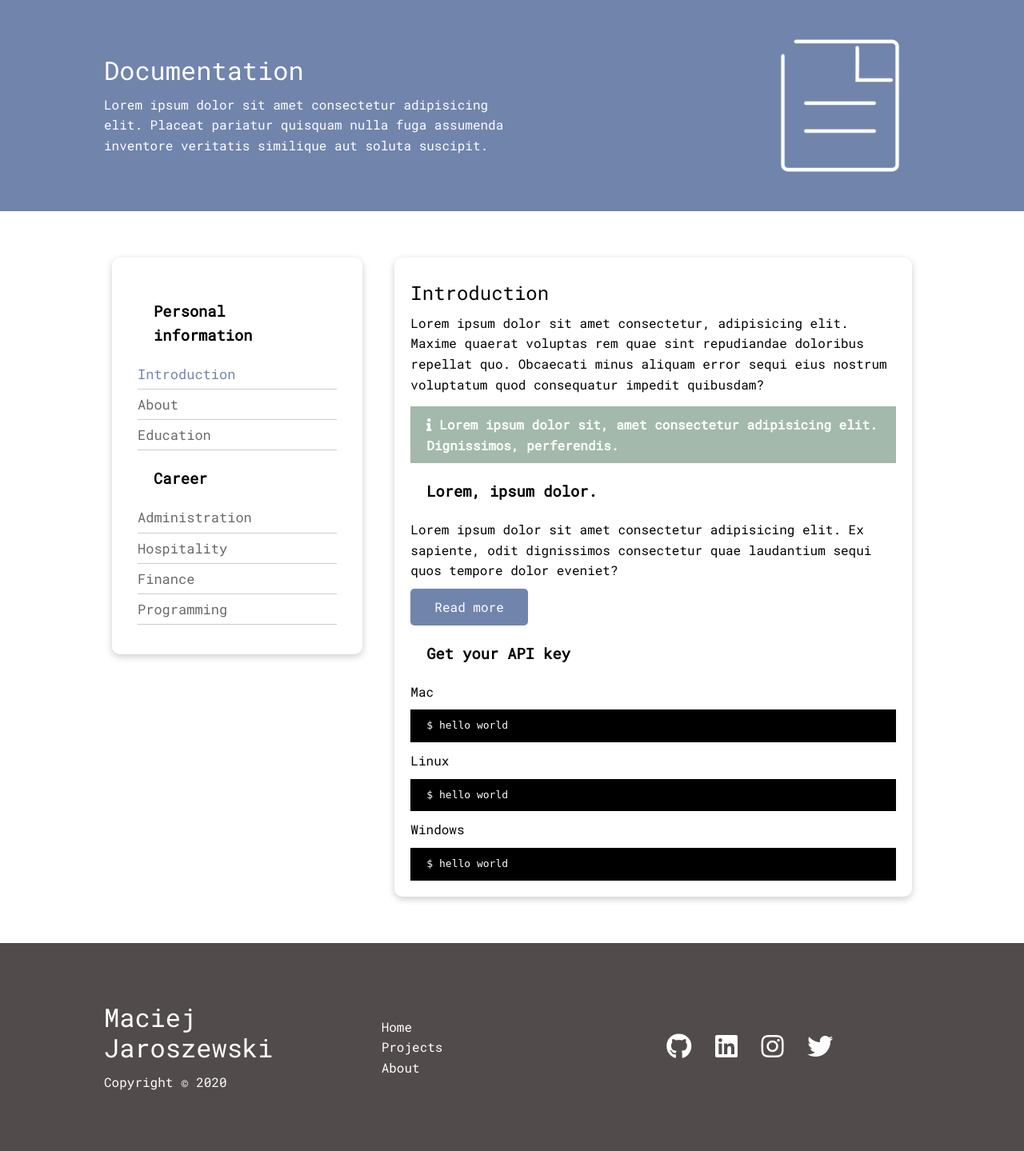
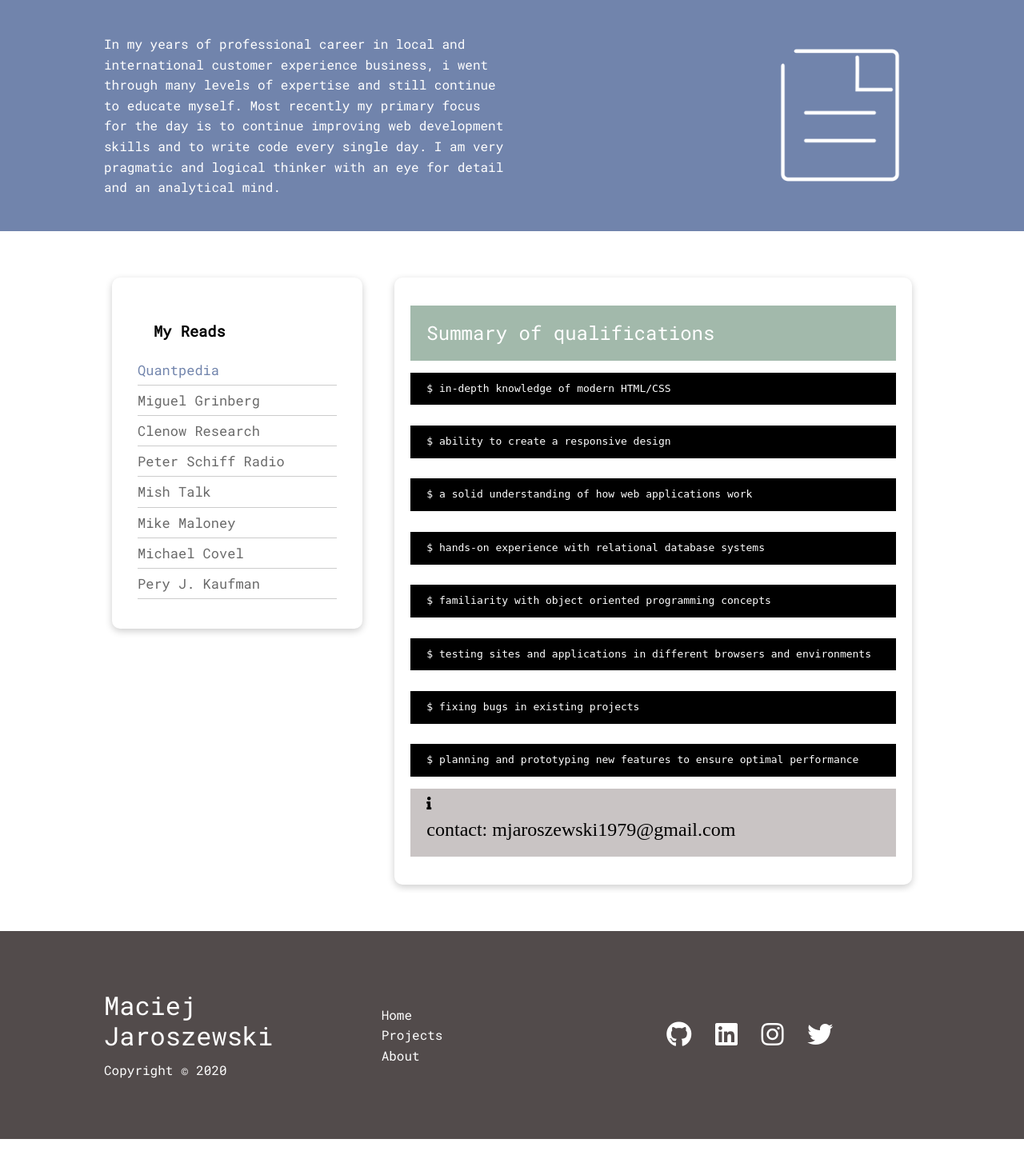
Before and after one commit to mjaroszewski1979/project_01, a Python web app: template templates/about.html in a window 1280 px wide. Shown: the part 70-1509 px from the top of the page at 80% size. Run offline with Jinja, Linux system fonts and the light colour scheme; the template is opened without the code that fills it, so the values that code supplies are empty; some web fonts are replaced.

Commit message:
Update about.html

```diff
--- a/templates/about.html
+++ b/templates/about.html
@@ -5,8 +5,7 @@
 <section class="docs-head bg-primary py-3">
     <div class="container grid">
         <div>
-            <h1 class="md">Documentation</h1>
-            <p class="lead">Lorem ipsum dolor sit amet consectetur adipisicing elit. Placeat pariatur quisquam nulla fuga assumenda inventore veritatis similique aut soluta suscipit.</p>
+            <p class="lead">In my years of professional career in local and international customer experience business, i went through many levels of expertise and still continue to educate myself. Most recently my primary focus for the day is to continue improving web development skills and to write code every single day. I am very pragmatic and logical thinker with an eye for detail and an analytical mind. </p>
         </div>
         <img src="../static/images/docs.png" alt="">
     </div>
@@ -15,41 +14,58 @@
 <section class="docs-main my-4">
     <div class="container grid">
         <div class="card bg-light p-3">
-            <h3 class="my-2">Personal information</h3>
+            <h3 class="my-2">My Reads</h3>
             <nav>
-                <ul>
-                    <li><a class="text-primary" href="#">Introduction</a></li>
-                    <li><a href="#">About</a></li>
-                    <li><a href="#">Education</a></li>
-                </ul>
-            </nav>
-            <h3 class="my-2">Career</h3>
-            <nav>
-                <ul>
-                    <li><a href="">Administration</a></li>
-                    <li><a href="">Hospitality</a></li>
-                    <li><a href="">Finance</a></li>
-                    <li><a href="">Programming</a></li>
+                <ul class="mb-3">
+                    <li><a class="text-primary" href="https://quantpedia.com/" target="_blank">Quantpedia</a></li>
+                    <li><a href="https://blog.miguelgrinberg.com/index" target="_blank">Miguel Grinberg</a></li>
+                    <li><a href="https://www.followingthetrend.com/" target="_blank" >Clenow Research</a></li>
+                    <li><a href="https://www.schiffradio.com/" target="_blank">Peter Schiff Radio</a></li>
+                    <li><a href="https://www.thestreet.com/mishtalk/" target="_blank">Mish Talk</a></li>
+                    <li><a href="https://goldsilver.com/" target="_blank">Mike Maloney</a></li>
+                    <li><a href="https://www.trendfollowing.com/" target="_blank">Michael Covel</a></li>
+                    <li><a href="https://perrykaufman.com/" target="_blank">Pery J. Kaufman</a></li>
                 </ul>
             </nav>
         </div>
         <div class="card">
-            <h2>Introduction</h2>
-            <p>Lorem ipsum dolor sit amet consectetur, adipisicing elit. Maxime quaerat voluptas rem quae sint repudiandae doloribus repellat quo. Obcaecati minus aliquam error sequi eius nostrum voluptatum quod consequatur impedit quibusdam?</p>
             <div class="alert alert-success">
-                <i class="fas fa-info"></i>Lorem ipsum dolor sit, amet consectetur adipisicing elit. Dignissimos, perferendis.
+                <h2>Summary of qualifications</h2>
             </div>
-            <h3>Lorem, ipsum dolor.</h3>
-            <p>Lorem ipsum dolor sit amet consectetur adipisicing elit. Ex sapiente, odit dignissimos consectetur quae laudantium sequi quos tempore dolor eveniet?</p>
-            <a href="#" class="btn btn-primary">Read more</a>
-            <h3>Get your API key</h3>
-            <p>Mac</p>
-            <pre><code>$ hello world</code></pre>
-            <p>Linux</p>
-            <pre><code>$ hello world</code></pre>
-            <p>Windows</p>
-            <pre><code>$ hello world</code></pre>
-
+            <div class="code">
+                <pre><code>$ in-depth knowledge of modern HTML/CSS</code></pre>
+            </div>
+            <br/>
+            <div class="code">
+                <pre><code>$ ability to create a responsive design</code></pre>
+            </div>
+            <br/>
+            <div class="code">
+                <pre><code>$ a solid understanding of how web applications work</code></pre>
+            </div>
+            <br/>
+            <div class="code">
+                <pre><code>$ hands-on experience with relational database systems</code></pre>
+            </div>
+            <br/>
+            <div class="code">
+                <pre><code>$ familiarity with object oriented programming concepts</code></pre>
+            </div>
+            <br/>
+            <div class="code">
+                <pre><code>$ testing sites and applications in different browsers and environments </code></pre>
+            </div>
+            <br/>
+            <div class="code">
+                <pre><code>$ fixing bugs in existing projects</code></pre>
+            </div>
+            <br/>
+            <div class="code">
+                <pre><code>$ planning and prototyping new features to ensure optimal performance</code></pre>
+            </div>
+            <div class="alert alert-info">
+                <i class="fas fa-info"><h2>contact: mjaroszewski1979@gmail.com</h2></i>
+            </div>
         </div>
     </div>
 
```
